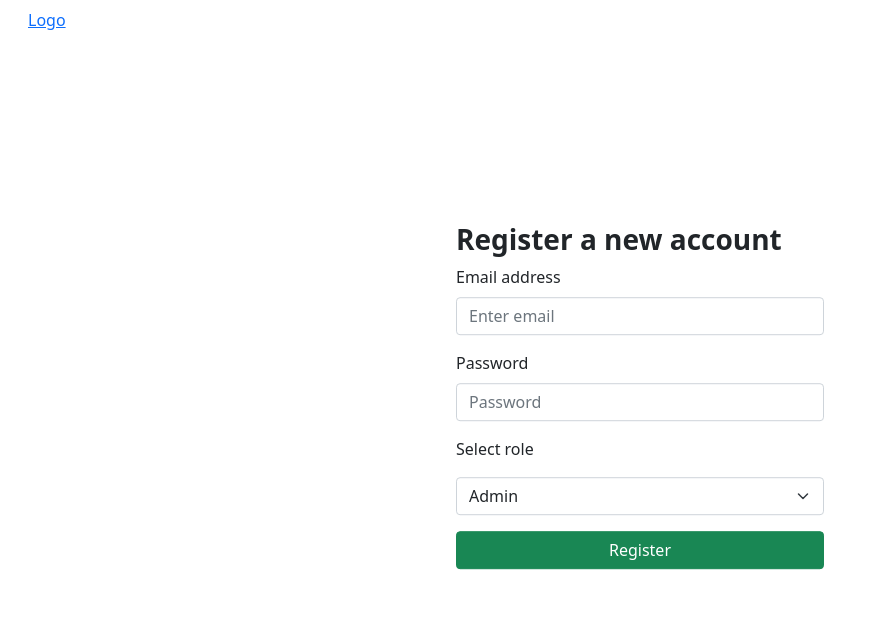
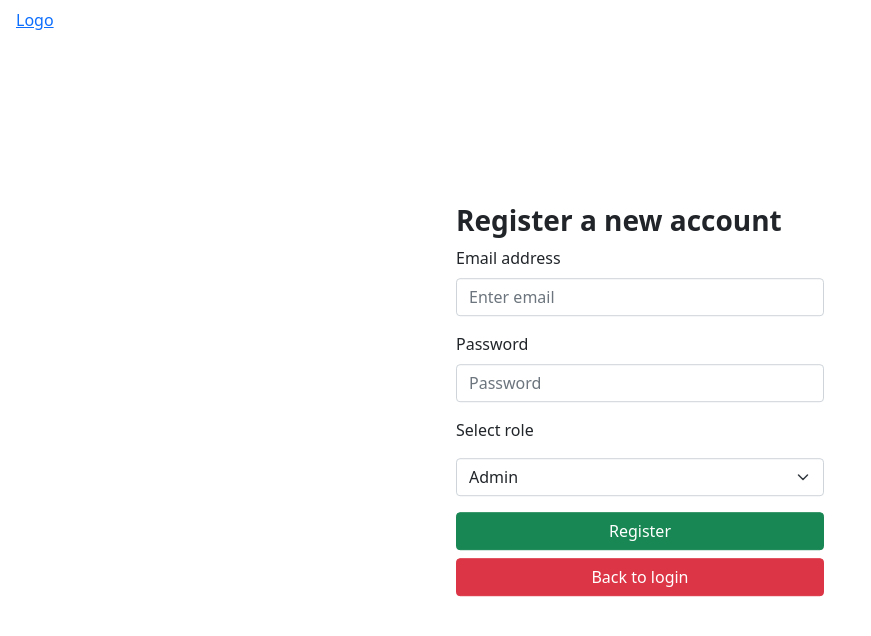
Before and after one commit to wrangzii/frontend-webproject, a React (Create React App) app: page /register in a window 1280 px wide. Shown: the top 636 px of the page, without its empty margins (0-871 px from the left). Built offline with nearby package versions, Linux system fonts and the light colour scheme.

Commit message:
Update layout login, forgot password and register

```diff
--- a/package.json
+++ b/package.json
@@ -10,9 +10,10 @@
     "react": "^17.0.2",
     "react-bootstrap": "^2.1.2",
     "react-dom": "^17.0.2",
-    "react-router-dom": "^6.2.1",
+    "react-router-dom": "^5.3.0",
     "react-scripts": "5.0.0",
     "sass": "^1.49.8",
+    "serve": "^13.0.2",
     "web-vitals": "^2.1.4"
   },
   "scripts": {
--- a/src/App.js
+++ b/src/App.js
@@ -1,11 +1,11 @@
-import Home from './Home';
+import Navbar from './components/Navbar'
 import Login from './components/form/Login';
 import ForgotPassword from './components/ForgotPassword';
 import Register from './components/admin/Register';
 
 import {
   BrowserRouter,
-  Routes,
+  Switch,
   Route,
 } from "react-router-dom";
 
@@ -13,13 +13,13 @@ function App() {
   return (
     <BrowserRouter>
       <div className="App">
-        <Home />
+        <Navbar />
         <div className="authentication container">
-          <Routes>
-            <Route exact path='/' element={<Login />} />
-            <Route exact path='/forgot' element={<ForgotPassword />} />
-            <Route exact path='/register' element={<Register />} />
-          </Routes>
+          <Switch>
+            <Route exact path='/' component={Login} />
+            <Route path='/forgot' component={ForgotPassword} />
+            <Route path='/register' component={Register} />
+          </Switch>
         </div>
       </div>
     </BrowserRouter>
--- a/src/Home.js
+++ /dev/null
@@ -1,12 +0,0 @@
-import React from "react";
-import Navbar from './components/Navbar';
-
-const Home = () => {
-    return (
-        <div className="container-fluid">
-            <Navbar />
-        </div>
-    );
-}
-
-export default Home;
--- a/src/components/ForgotPassword.js
+++ b/src/components/ForgotPassword.js
@@ -1,9 +1,9 @@
 import React from "react";
 import Button from "./form/Button";
+import { Link } from 'react-router-dom';
 
 const Login = () => {
     return (
-        <div className="d-flex">
         <form className="px-3 mx-auto d-flex justify-content-center flex-column">
             <h3><b>Reset password</b></h3>
             <div className="form-group mb-3">
@@ -11,8 +11,8 @@ const Login = () => {
                 <input type="email" className="form-control" placeholder="Enter email" />
             </div>
             <Button value="Reset password" color="success" />
+            <Link to="/" className="btn btn-danger">Back to login</Link>
         </form>
-        </div>
     );
 }
 
--- a/src/components/admin/Register.js
+++ b/src/components/admin/Register.js
@@ -1,5 +1,6 @@
 import React from "react";
 import Button from "../form/Button";
+import { Link } from 'react-router-dom'
 
 const Register = () => {
     return (
@@ -24,6 +25,7 @@ const Register = () => {
                 </select>
             </div>
             <Button value="Register" color="success" />
+            <Link to="/" className="btn btn-danger">Back to login</Link>
         </form>
     );
 }
```
Also changed, not shown: public/manifest.json (added), 1 other file (tests, documents, lock files or other folders). Lines whose indentation alone changed are shown as unchanged.
